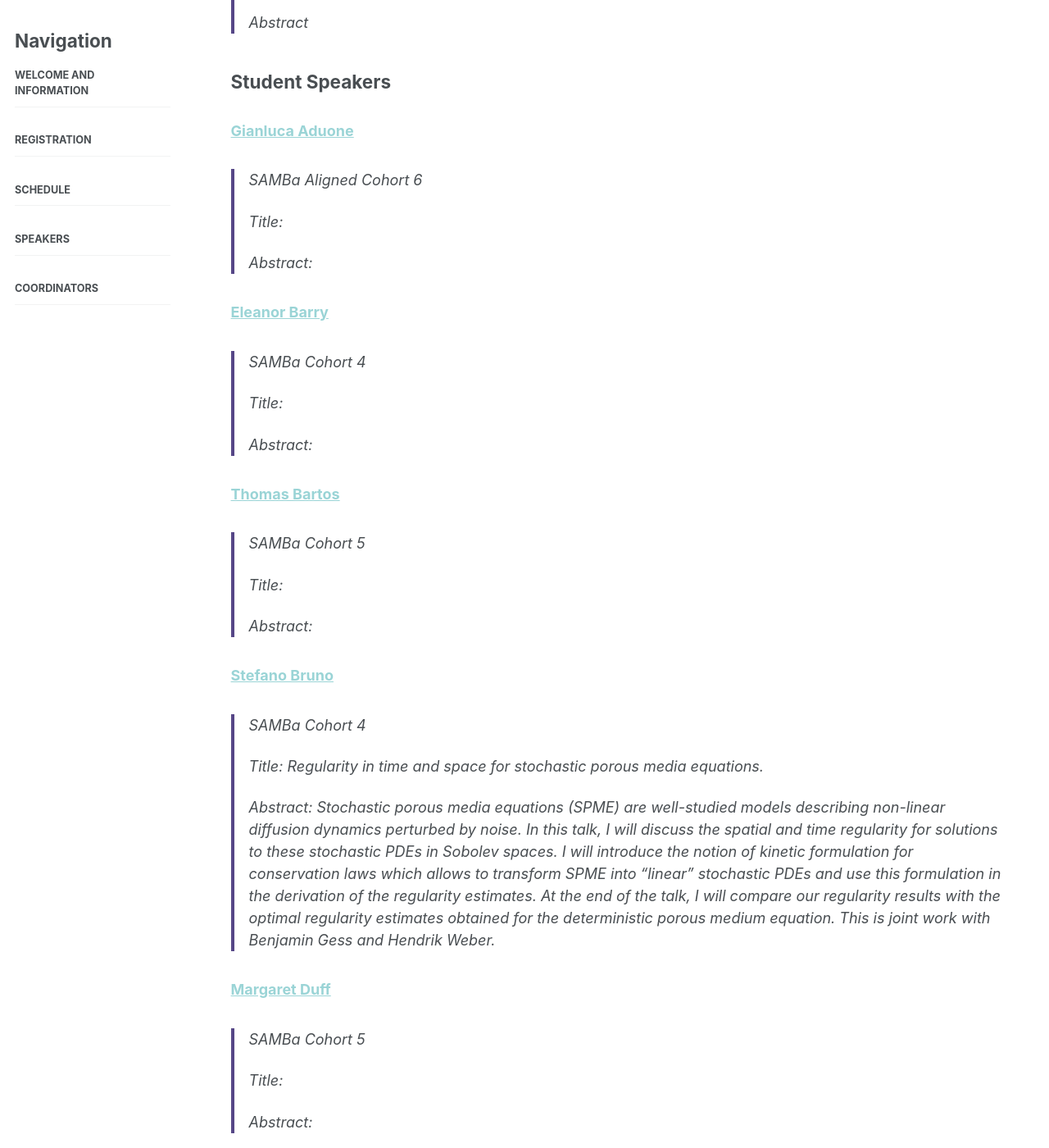
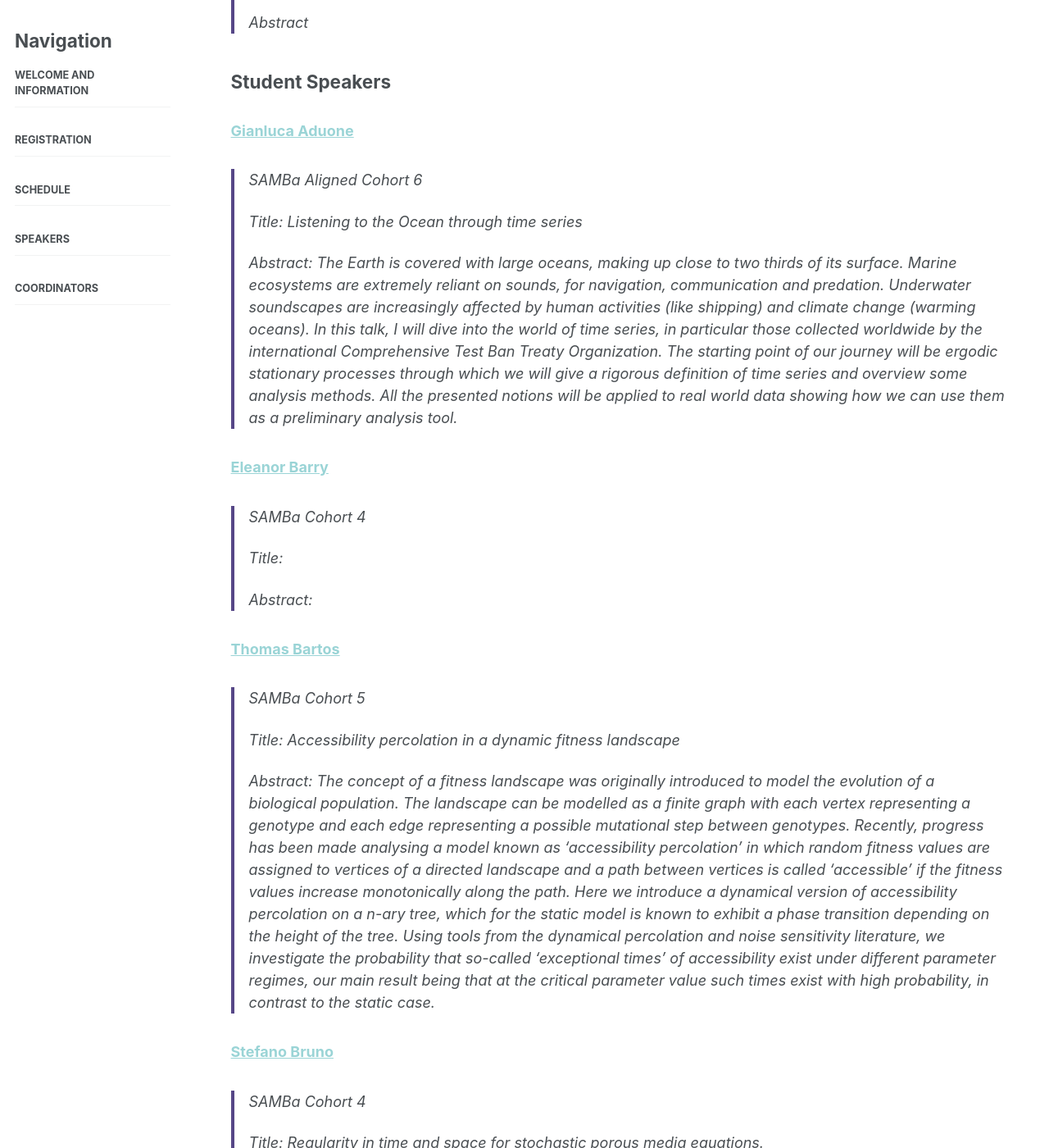
Before and after one commit to kap39/kap39.github.io, a Jekyll site: the page built from _pages/SAMBa-Conference.md, in a window 1280 px wide and 1400 px high, scrolled down 3303 px. Shown: the whole window at 82% size. Built offline with Jekyll 4.4.1, drawn with Linux system fonts in a browser that asks for light colours.

Commit message:
Update Title and Abstracts

```diff
--- a/_pages/SAMBa-Conference.md
+++ b/_pages/SAMBa-Conference.md
@@ -180,9 +180,9 @@ Find below the full list of speakers, with titles and abstracts added as they be
 ### [Gianluca Aduone](https://researchportal.bath.ac.uk/en/persons/gianluca-audone "Website")
 > SAMBa Aligned Cohort 6
 >
->Title:
+>Title: Listening to the Ocean through time series
 >
->Abstract:
+>Abstract: The Earth is covered with large oceans, making up close to two thirds of its surface. Marine ecosystems are extremely reliant on sounds, for navigation, communication and predation. Underwater soundscapes are increasingly affected by human activities (like shipping) and climate change (warming oceans). In this talk, I will dive into the world of time series, in particular those collected worldwide by the international Comprehensive Test Ban Treaty Organization. The starting point of our journey will be ergodic stationary processes through which we will give a rigorous definition of time series and overview some analysis methods. All the presented notions will be applied to real world data showing how we can use them as a preliminary analysis tool.
 
 ### [Eleanor Barry](https://researchportal.bath.ac.uk/en/persons/eleanor-barry "Website")
 > SAMBa Cohort 4
@@ -194,9 +194,9 @@ Find below the full list of speakers, with titles and abstracts added as they be
 ### [Thomas Bartos](https://researchportal.bath.ac.uk/en/persons/thomas-bartos "Website")
 > SAMBa Cohort 5
 >
->Title:
+>Title: Accessibility percolation in a dynamic fitness landscape
 >
->Abstract:
+>Abstract: The concept of a fitness landscape was originally introduced to model the evolution of a biological population. The landscape can be modelled as a finite graph with each vertex representing a genotype and each edge representing a possible mutational step between genotypes. Recently, progress has been made analysing a model known as ‘accessibility percolation’ in which random fitness values are assigned to vertices of a directed landscape and a path between vertices is called ‘accessible’ if the fitness values increase monotonically along the path. Here we introduce a dynamical version of accessibility percolation on a n-ary tree, which for the static model is known to exhibit a phase transition depending on the height of the tree. Using tools from the dynamical percolation and noise sensitivity literature, we investigate the probability that so-called ‘exceptional times’ of accessibility exist under different parameter regimes, our main result being that at the critical parameter value such times exist with high probability, in contrast to the static case.
 
 ### [Stefano Bruno](https://people.bath.ac.uk/sb2551/ "Website")
 > SAMBa Cohort 4
```
